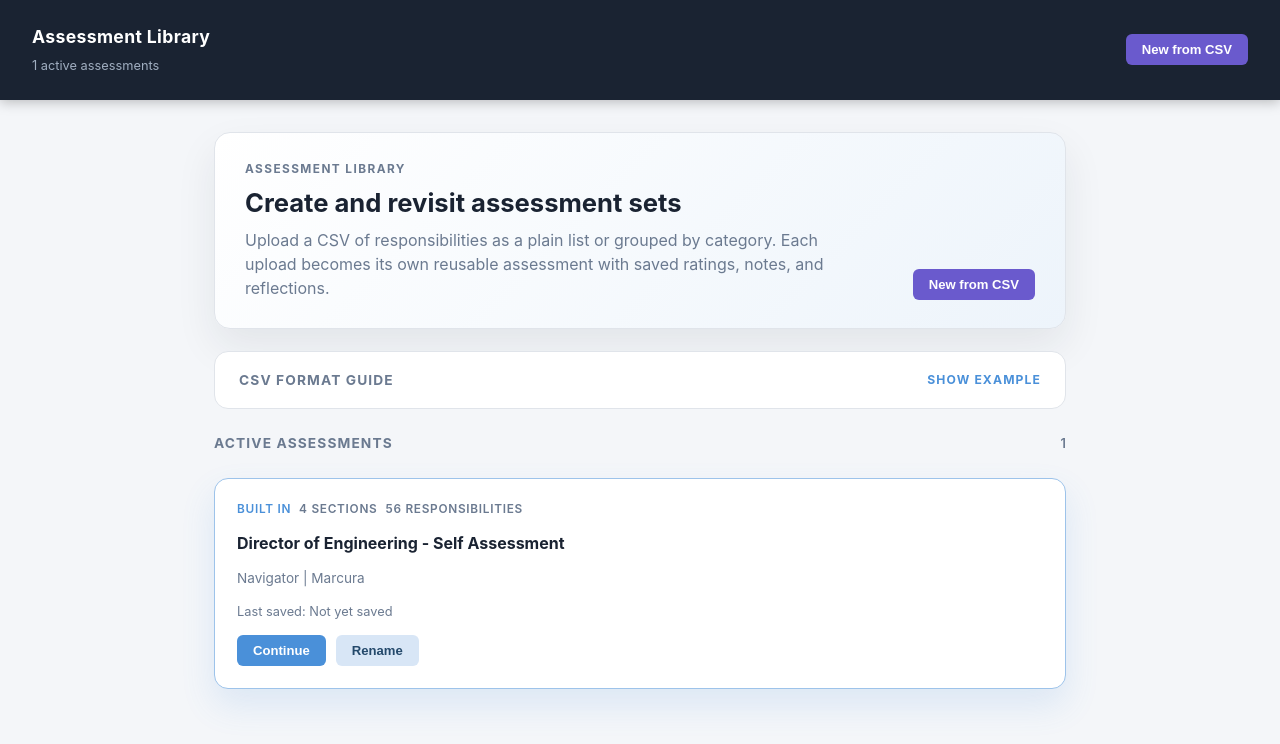
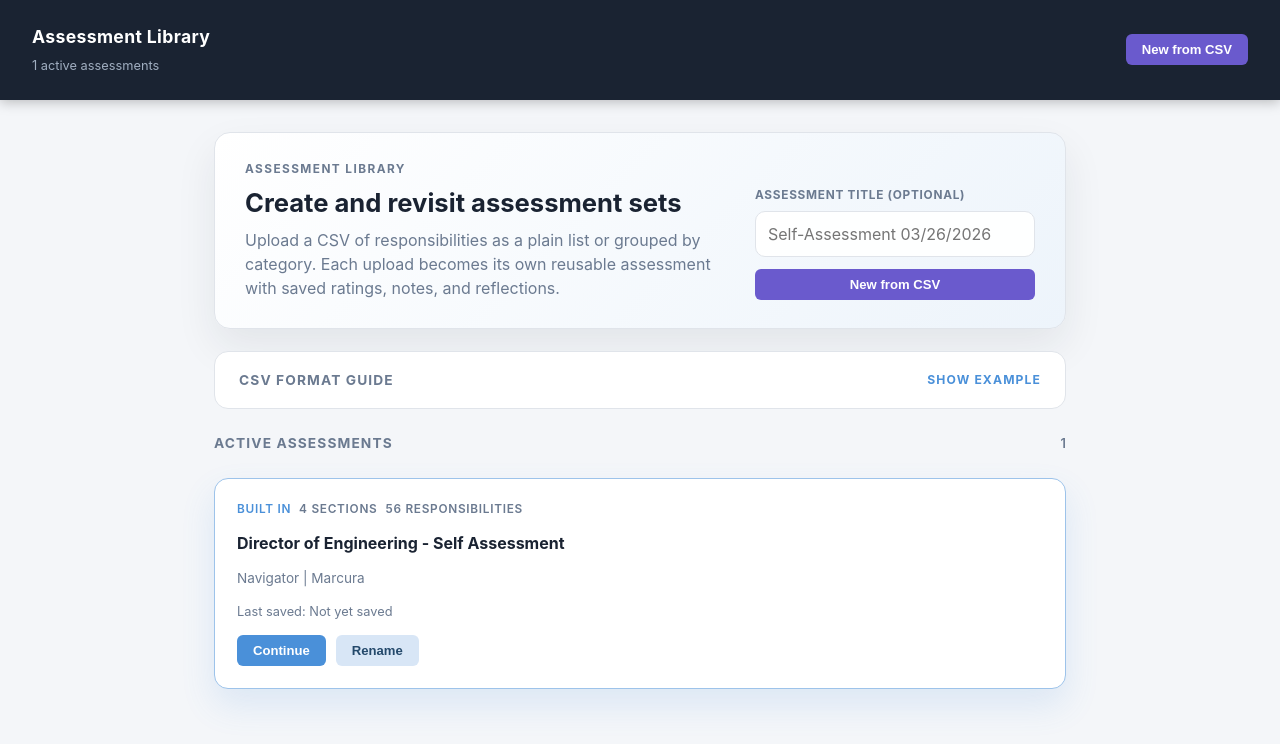
Before and after one commit to peterscottbrownstein/self-assessment, a React app in the folder app/: page / in a window 1280 px wide. Shown: the top 744 px of the page. Built offline with nearby package versions, Linux system fonts and the light colour scheme; the HTML template or start-up script is replaced by a standard one.

Commit message:
Simplify CSV assessment titles

```diff
--- a/app/src/App.jsx
+++ b/app/src/App.jsx
@@ -1,7 +1,7 @@
 import { useEffect, useMemo, useRef, useState } from 'react';
 import { useAssessment } from './hooks/useAssessment';
 import { exportAssessmentData, exportCsv, exportMarkdown } from './utils/export';
-import { buildAssessmentFromCsv } from './utils/csv';
+import { buildAssessmentFromCsv, buildDefaultAssessmentTitle } from './utils/csv';
 import { buildPillarStartIndexes, flattenItems, getTotalResponsibilities } from './utils/assessmentModel';
 import { Header } from './components/Header';
 import { SummaryBar } from './components/SummaryBar';
@@ -24,6 +24,7 @@ export default function App() {
   const [busyMessage, setBusyMessage] = useState('');
   const [toasts, setToasts] = useState([]);
   const [showArchived, setShowArchived] = useState(false);
+  const [uploadTitle, setUploadTitle] = useState('');
   const {
     assessments,
     currentAssessment,
@@ -167,7 +168,10 @@ export default function App() {
     try {
       setBusyMessage(`Creating assessment from ${file.name}...`);
       await waitForNextPaint();
-      const importedAssessment = buildAssessmentFromCsv(await file.text(), file.name);
+      const nextTitle = uploadTitle.trim() || buildDefaultAssessmentTitle();
+      const importedAssessment = buildAssessmentFromCsv(await file.text(), file.name, {
+        title: nextTitle,
+      });
       createAssessment({
         title: importedAssessment.title,
         template: importedAssessment.template,
@@ -175,8 +179,9 @@ export default function App() {
         summary: importedAssessment.summary,
         source: 'csv',
       });
+      setUploadTitle('');
       setView('assessment');
-      showToast(`Created assessment from ${file.name}.`);
+      showToast(`Created "${importedAssessment.title}".`);
     } catch (error) {
       showToast(error instanceof Error ? error.message : 'Unable to create an assessment from that CSV.', 'error');
     } finally {
@@ -212,6 +217,8 @@ export default function App() {
           assessments={activeAssessments}
           archivedAssessments={archivedAssessments}
           currentAssessmentId={currentAssessment.id}
+          uploadTitle={uploadTitle}
+          onUploadTitleChange={setUploadTitle}
           onOpen={handleOpenAssessment}
           onRename={handleRenameAssessment}
           onArchive={handleArchiveAssessment}
--- a/app/src/components/AssessmentLibrary.jsx
+++ b/app/src/components/AssessmentLibrary.jsx
@@ -58,6 +58,8 @@ export function AssessmentLibrary({
   assessments,
   archivedAssessments,
   currentAssessmentId,
+  uploadTitle,
+  onUploadTitleChange,
   onOpen,
   onRename,
   onArchive,
@@ -78,9 +80,21 @@ export function AssessmentLibrary({
             becomes its own reusable assessment with saved ratings, notes, and reflections.
           </p>
         </div>
-        <button className="btn btn-data" onClick={onCreate} disabled={isUploading}>
-          {isUploading ? 'Uploading...' : 'New from CSV'}
-        </button>
+        <div className="library-create">
+          <label className="library-upload-title">
+            <span>Assessment title (optional)</span>
+            <input
+              type="text"
+              value={uploadTitle}
+              onChange={event => onUploadTitleChange(event.target.value)}
+              placeholder="Self-Assessment 03/26/2026"
+              disabled={isUploading}
+            />
+          </label>
+          <button className="btn btn-data" onClick={onCreate} disabled={isUploading}>
+            {isUploading ? 'Uploading...' : 'New from CSV'}
+          </button>
+        </div>
       </section>
 
       <details className="csv-help">
@@ -91,8 +105,9 @@ export function AssessmentLibrary({
         <div className="csv-help-body">
           <p>
             Use either a single responsibility column or a category plus responsibility format.
-            Header names like <code>responsibility</code>, <code>item</code>, <code>category</code>,
-            and <code>pillar</code> are recognized automatically. Optional columns like
+            Add an optional assessment title in the field above when you upload. Header names like
+            <code>responsibility</code>, <code>item</code>, <code>category</code>, and <code>pillar</code>
+            are recognized automatically. Optional columns like
             <code> rating</code>, <code>note</code>, and <code>pillar_reflection</code> will also
             be imported when present.
           </p>
--- a/app/src/index.css
+++ b/app/src/index.css
@@ -203,6 +203,36 @@ body { font-family: -apple-system, BlinkMacSystemFont, 'Segoe UI', sans-serif; b
 .library-hero p {
   max-width: 620px;
   color: var(--muted);
+}
+.library-create {
+  display: grid;
+  gap: 12px;
+  min-width: 280px;
+}
+.library-upload-title {
+  display: grid;
+  gap: 6px;
+}
+.library-upload-title span {
+  font-size: 0.74rem;
+  font-weight: 700;
+  letter-spacing: 0.06em;
+  text-transform: uppercase;
+  color: var(--muted);
+}
+.library-upload-title input {
+  width: 100%;
+  padding: 10px 12px;
+  border: 1.5px solid var(--border);
+  border-radius: 10px;
+  font: inherit;
+  color: var(--text);
+  background: rgba(255, 255, 255, 0.96);
+}
+.library-upload-title input:focus {
+  outline: none;
+  border-color: #4a90d9;
+  box-shadow: 0 0 0 3px rgba(74, 144, 217, 0.12);
 }
 .csv-help {
   margin-top: 22px;
@@ -604,6 +634,11 @@ body { font-family: -apple-system, BlinkMacSystemFont, 'Segoe UI', sans-serif; b
     padding: 24px 22px;
   }
 
+  .library-create {
+    width: 100%;
+    min-width: 0;
+  }
+
   .library-grid {
     grid-template-columns: 1fr;
   }
--- a/app/src/utils/csv.js
+++ b/app/src/utils/csv.js
@@ -25,19 +25,11 @@ function slugify(text) {
     .replace(/^-+|-+$/g, '');
 }
 
-function stripExtension(filename) {
-  return filename.replace(/\.[^.]+$/, '');
-}
-
-function humanizeFilename(filename) {
-  const base = stripExtension(filename).trim();
-  if (!base) return 'Uploaded Assessment';
-
-  return base
-    .replace(/[_-]+/g, ' ')
-    .replace(/\s+/g, ' ')
-    .trim()
-    .replace(/\b\w/g, letter => letter.toUpperCase());
+export function buildDefaultAssessmentTitle(date = new Date()) {
+  const month = String(date.getMonth() + 1).padStart(2, '0');
+  const day = String(date.getDate()).padStart(2, '0');
+  const year = date.getFullYear();
+  return `Self-Assessment ${month}/${day}/${year}`;
 }
 
 export function parseCsv(text) {
@@ -182,13 +174,14 @@ function buildRecordFromRow(row, columns, fallbackTitle) {
   };
 }
 
-export function buildAssessmentFromCsv(text, filename = 'uploaded-assessment.csv') {
+export function buildAssessmentFromCsv(text, filename = 'uploaded-assessment.csv', options = {}) {
   const rows = parseCsv(text);
   if (rows.length === 0) {
     throw new Error('That CSV is empty.');
   }
 
-  const defaultTitle = humanizeFilename(filename);
+  const uploadTitle = typeof options.title === 'string' ? options.title.trim() : '';
+  const defaultTitle = uploadTitle || buildDefaultAssessmentTitle();
   const hasHeader = detectHeader(rows[0]);
   const columns = hasHeader
     ? buildColumnMap(rows[0])
@@ -210,7 +203,7 @@ export function buildAssessmentFromCsv(text, filename = 'uploaded-assessment.csv
     throw new Error('The CSV did not contain any responsibilities to import.');
   }
 
-  const title = records.find(record => record.title)?.title || defaultTitle;
+  const title = uploadTitle || records.find(record => record.title)?.title || defaultTitle;
   const hasCategories = records.some(record => record.category);
   const pillarMap = new Map();
 
--- a/app/src/utils/export.js
+++ b/app/src/utils/export.js
@@ -150,7 +150,7 @@ export function exportMarkdown(assessment) {
 export function exportCsv(assessment) {
   const today = new Date().toISOString().split('T')[0];
   const slug = buildTemplateSlug(assessment.title);
-  const rows = ['title,category,responsibility,rating,note,pillar_reflection'];
+  const rows = ['category,responsibility,rating,note,pillar_reflection'];
 
   assessment.template.pillars.forEach(pillar => {
     pillar.items.forEach(item => {
@@ -158,7 +158,6 @@ export function exportCsv(assessment) {
       const pillarReflection = assessment.summary.pillars?.[pillar.id] ?? '';
 
       rows.push([
-        escapeCsvValue(assessment.title),
         escapeCsvValue(pillar.title),
         escapeCsvValue(item.text),
         escapeCsvValue(itemState.rating ?? ''),
```
Also changed, not shown: 1 other file (tests, documents, lock files or other folders).
